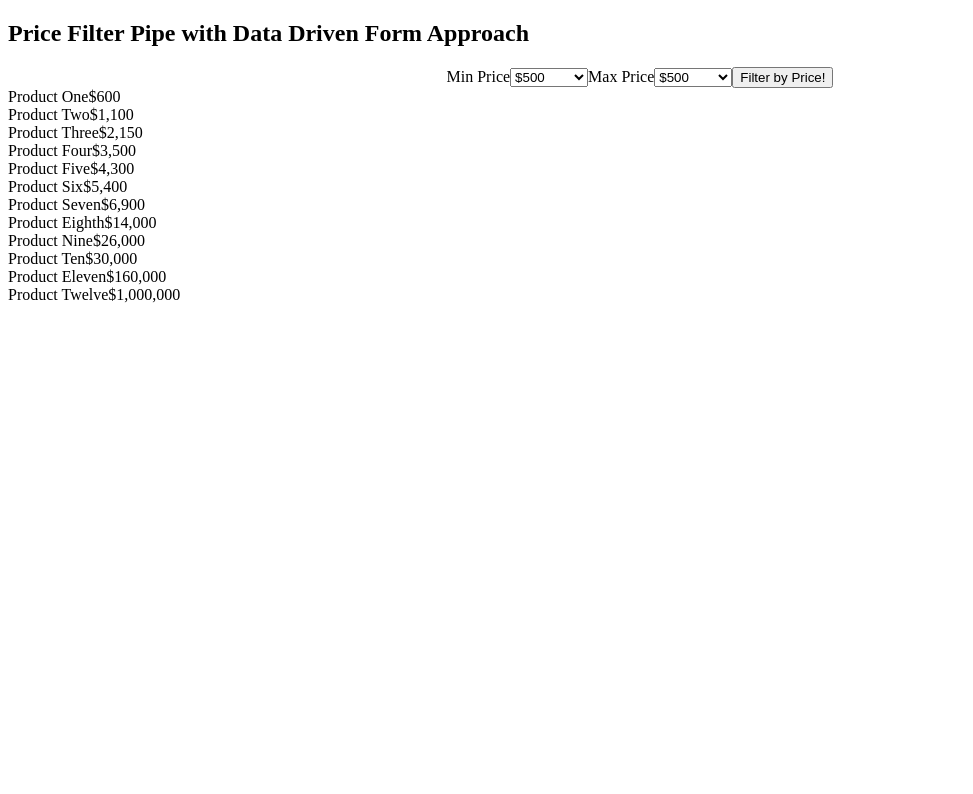
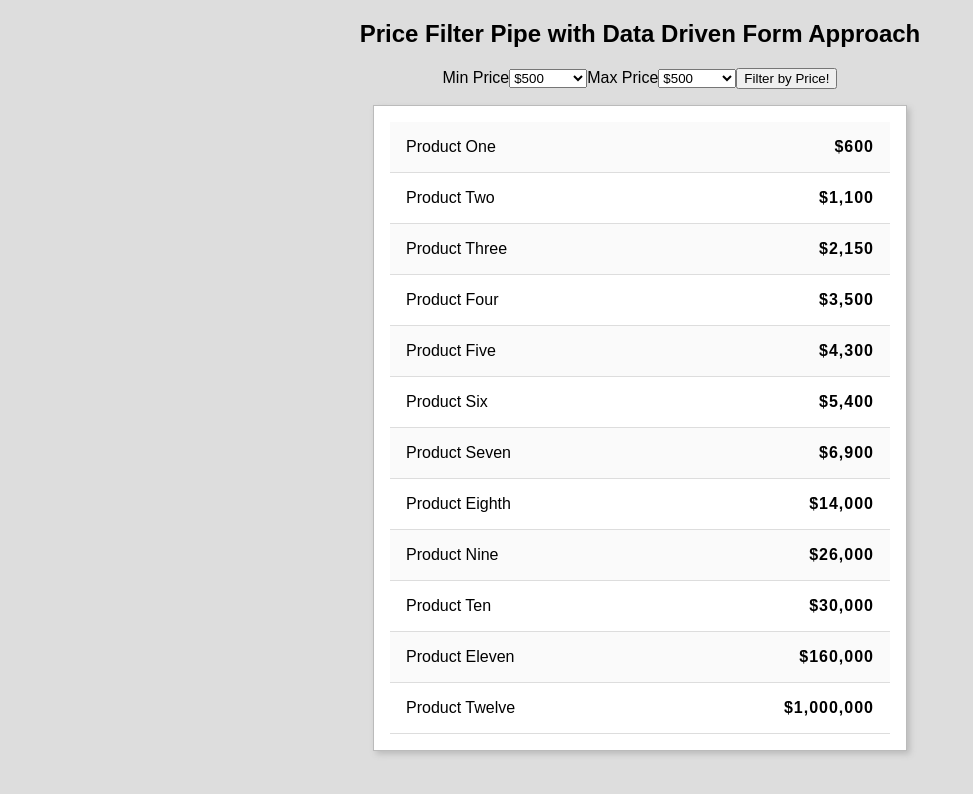
Before and after one commit to cstodor/Angular2-Price-Filter, an Angular app: page / in a window 1280 px wide. Shown: the top 794 px of the page, without its empty margins (0-973 px from the left). Built offline with nearby package versions, Linux system fonts and the light colour scheme.

Commit message:
Added CSS

```diff
--- a/src/app/app.component.css
+++ b/src/app/app.component.css
@@ -0,0 +1,39 @@
+.title {
+    text-align: center;
+}
+.price-filter-form {
+    text-align: center;
+}
+.price-list {
+    max-width: 500px;
+    margin: 1rem auto;
+    background: #fff;
+    padding: 1rem;
+    border: 1px solid #bbb;
+    box-shadow: 3px 3px 6px #bbb;
+}
+.product-item {
+    border-bottom: 1px solid #ddd;
+    padding: 1rem;
+}
+.product-item:nth-child(odd) {
+    background: #fafafa;
+}
+.name {
+    text-align: left
+}
+.price {
+    text-align: right;
+    float: right;
+    font-weight: bold;
+    letter-spacing: 1px;
+}
+.note {
+    max-width: 500px;
+    padding: 1rem;
+    margin: 1rem auto;
+    display: block;
+    text-align: center;
+    background: #ffffd2;
+    border: 1px solid #ffef25;
+}
--- a/src/styles.css
+++ b/src/styles.css
@@ -1 +1,6 @@
 /* You can add global styles to this file, and also import other style files */
+body {
+    background: #ddd;
+    font-family: Arial;
+    font-size: 1rem;
+}
```
